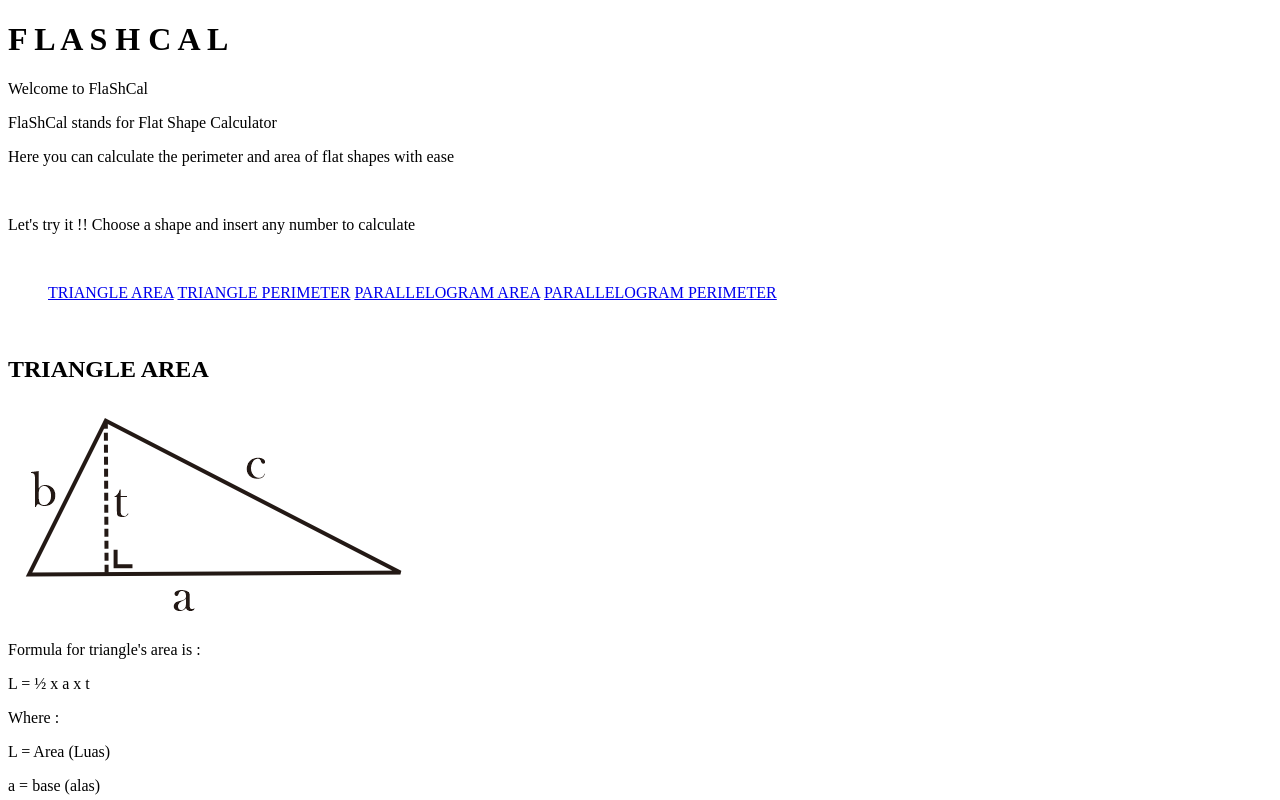
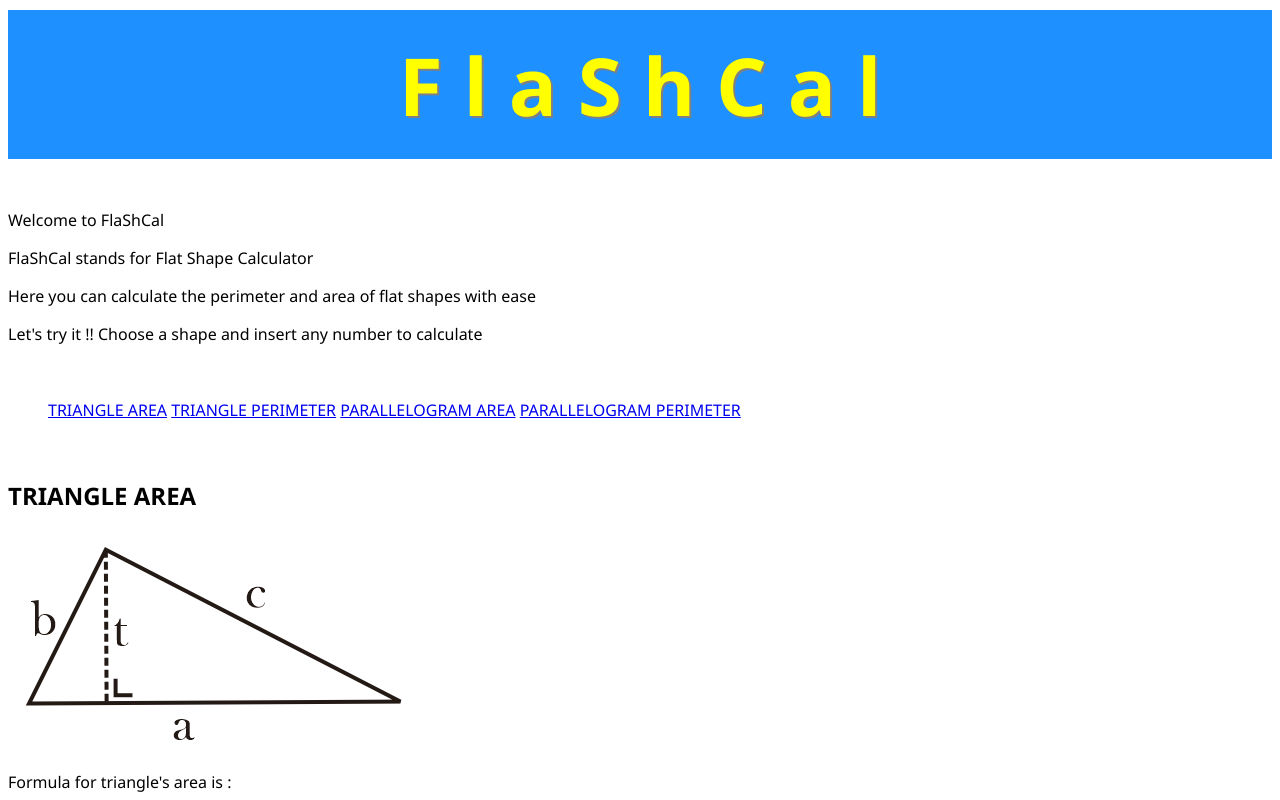
Before and after one commit to WilFer-10/RevoU_Mini_Project, a plain HTML site: page index.html in a window 1280 px wide. Shown: the top 800 px of the page. Drawn offline with Linux system fonts and the light colour scheme.

Commit message:
Style Webpage Title

```diff
--- a/css/index.css
+++ b/css/index.css
@@ -1 +1,19 @@
 /* CSS Stylesheet For Calculator */
+
+* {
+    font-family: Segoe UI;
+}
+
+/* Webpage Title */
+.web-title {
+    text-align: center;
+    font-size: 80px;
+    margin-top: 10px;
+    margin-bottom: 50px;
+    padding-top: 20px;
+    padding-bottom: 20px;
+    background-color: dodgerblue;
+    color: yellow;
+    text-shadow: 2px 2px grey;
+
+}
--- a/index.html
+++ b/index.html
@@ -6,21 +6,24 @@
 
         <!-- Tab Name/Title -->
         <title>Fla.Sh.Cal</title>
+
+        <!-- Link To CSS  -->
+        <link rel="stylesheet" href="/css/index.css">
+
     </head>
 
     <!-- Body & Content-->
     <body>
 
         <!-- Webpage Title -->
-        <h1 class="title">F  L  A  S  H  C  A  L</h1>
+        <h1 class="web-title">F  l  a  S  h  C  a  l</h1>
 
         <!-- Welcome Text -->
         <div class="welcome">
             <p>Welcome to FlaShCal</p>
             <p>FlaShCal stands for Flat Shape Calculator</p>
             <p>Here you can calculate the perimeter and area of flat shapes with ease</p>
-            <br>
-            <p>Let's try it !! Choose a shape and insert any number to calculate</p>
+            <p class="engage">Let's try it !! Choose a shape and insert any number to calculate</p>
             <br>
         </div>
 
```
